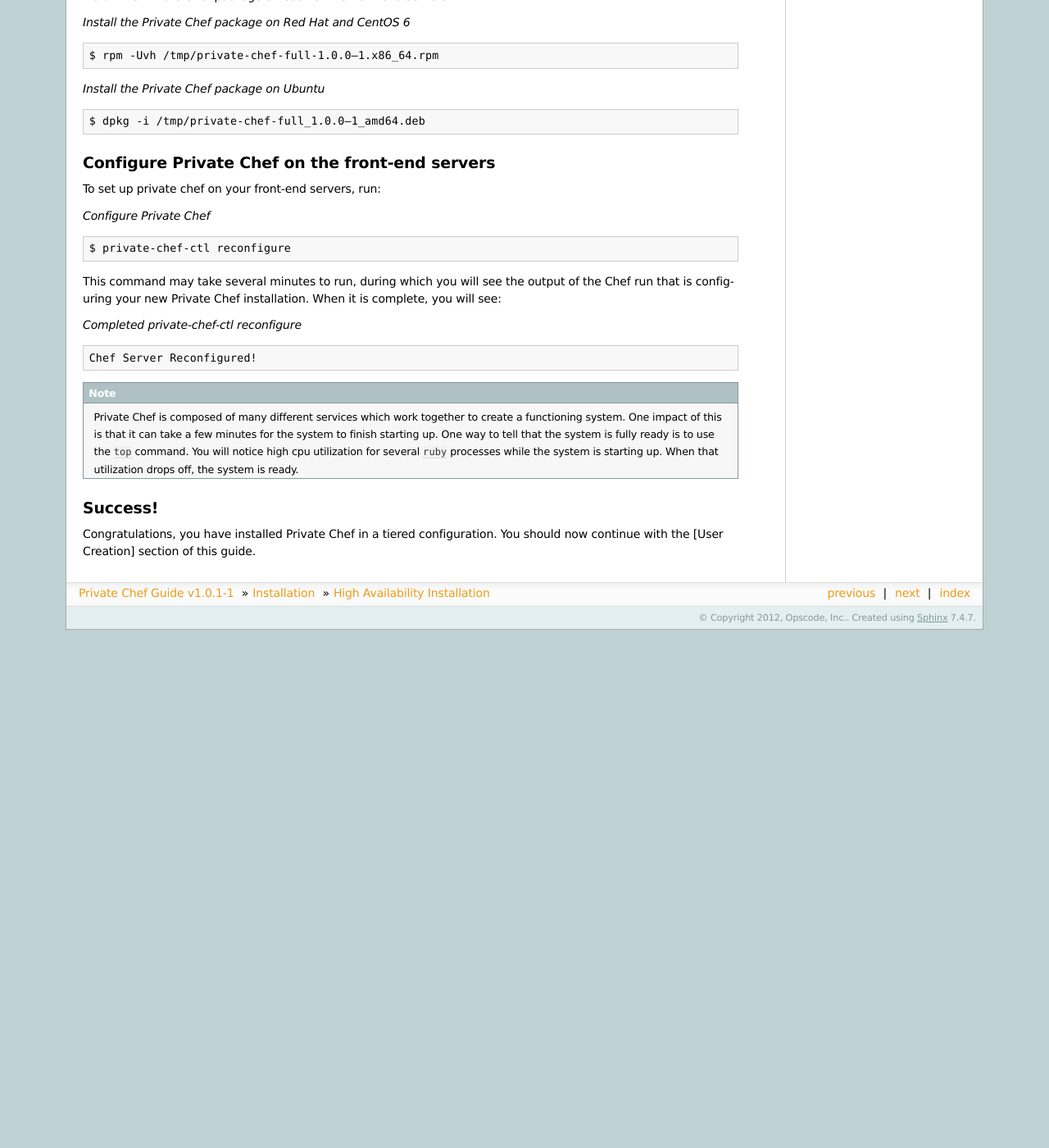
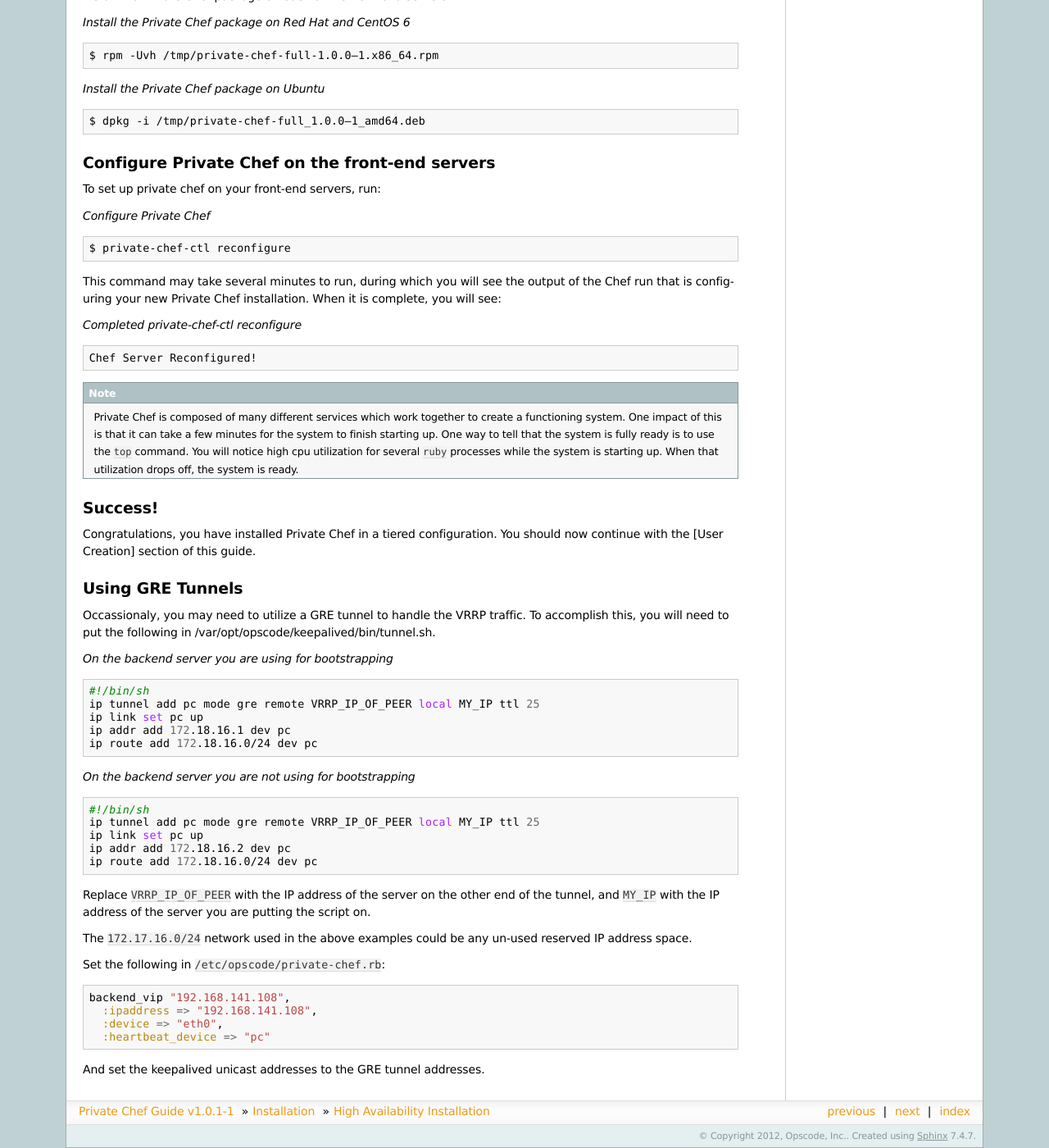
Before and after one commit to chef-boneyard/private-chef-administration, a Sphinx documentation site: the page built from source/installation/ha.rst, in a window 1280 px wide and 1400 px high, scrolled down 8542 px. Shown: the whole window at 82% size. Built offline with Sphinx 7.4.7, drawn with Linux system fonts in a browser that asks for light colours; before the commit the page ends 9310 px from its top, so only the background shows below that.

Commit message:
Adding gre tunnels

```diff
--- a/source/installation/ha.rst
+++ b/source/installation/ha.rst
@@ -640,3 +640,47 @@
 Congratulations, you have installed Private Chef in a tiered
 configuration. You should now continue with the [User Creation] section
 of this guide.
+
+Using GRE Tunnels
+-----------------
+
+Occassionaly, you may need to utilize a GRE tunnel to handle the VRRP traffic.
+To accomplish this, you will need to put the following in /var/opt/opscode/keepalived/bin/tunnel.sh.
+
+*On the backend server you are using for bootstrapping*
+
+.. code-block:: bash
+
+  #!/bin/sh
+  ip tunnel add pc mode gre remote VRRP_IP_OF_PEER local MY_IP ttl 25
+  ip link set pc up
+  ip addr add 172.18.16.1 dev pc
+  ip route add 172.18.16.0/24 dev pc
+
+*On the backend server you are not using for bootstrapping*
+
+.. code-block:: bash
+
+  #!/bin/sh
+  ip tunnel add pc mode gre remote VRRP_IP_OF_PEER local MY_IP ttl 25
+  ip link set pc up
+  ip addr add 172.18.16.2 dev pc
+  ip route add 172.18.16.0/24 dev pc
+
+Replace ``VRRP_IP_OF_PEER`` with the IP address of the server on the other end
+of the tunnel, and ``MY_IP`` with the IP address of the server you are putting
+the script on.
+
+The ``172.17.16.0/24`` network used in the above examples could be any un-used
+reserved IP address space.
+
+Set the following in ``/etc/opscode/private-chef.rb``:
+
+.. code-block:: ruby
+
+  backend_vip "192.168.141.108",
+    :ipaddress => "192.168.141.108",
+    :device => "eth0",
+    :heartbeat_device => "pc"
+
+And set the keepalived unicast addresses to the GRE tunnel addresses.
```
